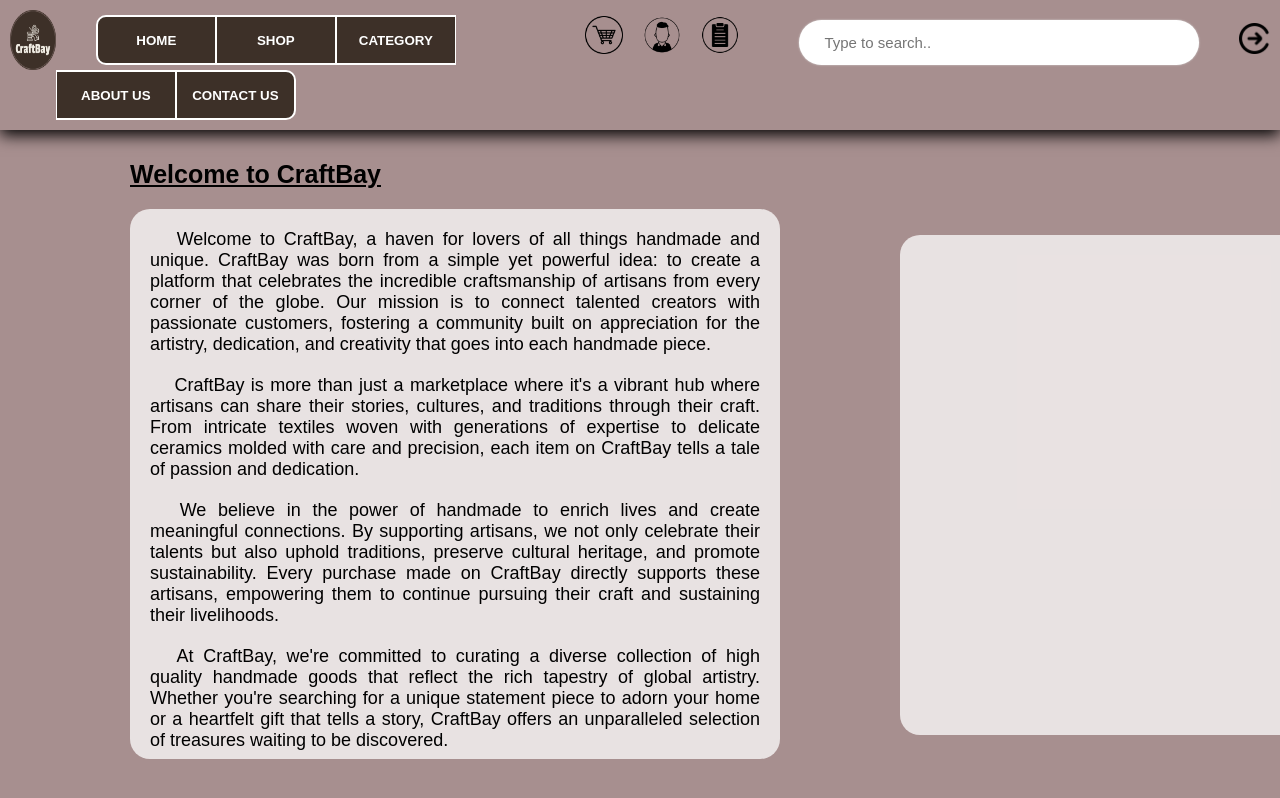
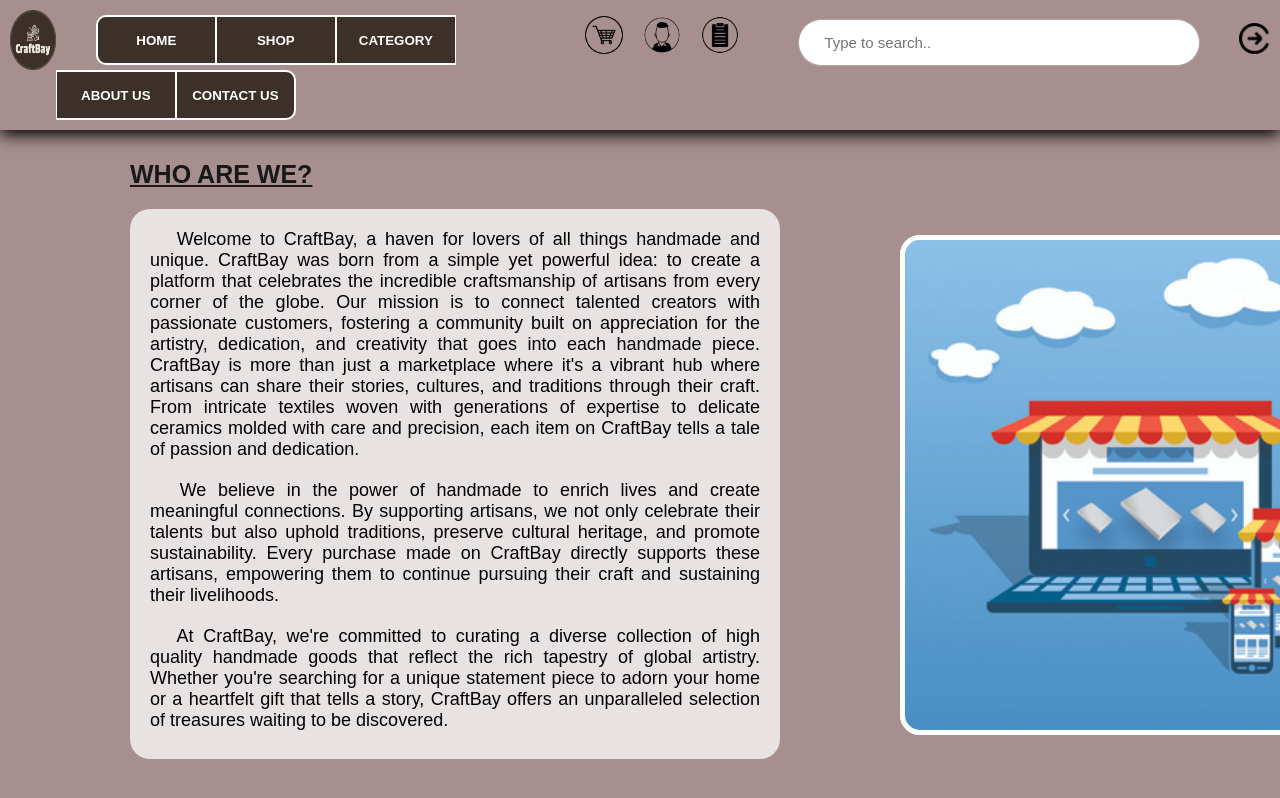
Before and after one commit to chamindu815/Craft_Bay, a React (Create React App) app: page /aboutus in a window 1280 px wide. Shown: the top 798 px of the page. Built offline with nearby package versions, Linux system fonts and the light colour scheme.

Commit message:
finalize

```diff
--- a/src/Components/AboutUs/aboutus.css
+++ b/src/Components/AboutUs/aboutus.css
@@ -10,6 +10,7 @@
   text-decoration: underline;
   font-weight: bold;
   font-size: 25px;
+  color: rgb(24, 24, 24);
 }
 
 .aboutus-description-container {
@@ -44,3 +45,14 @@
   display: flex;
   flex-direction: column;
 }
+
+.aboutus-img-bg{
+  width: 520px;
+  height: 520px;
+  border: 5px solid white;
+  border-radius: 20px;
+  /* padding-left: 36px;
+  padding-top: 30px; */
+  /* margin-left: 22px;
+  margin-top: 18px; */
+}
--- a/src/Components/AboutUs/aboutus.jsx
+++ b/src/Components/AboutUs/aboutus.jsx
@@ -1,12 +1,13 @@
 import React from "react";
 import "./aboutus.css";
+import aboutusimg from "../Assets/About US.jpg"
 
 const aboutus = () => {
   return (
     <div className="aboutus-bg">
       <div>
         <div className="aboutus-title">
-          <span>Welcome to CraftBay</span>
+          <span>WHO ARE WE?</span>
         </div>
         <div>
           <div className="aboutus-description-container">
@@ -20,13 +21,7 @@
                 globe. Our mission is to connect talented creators with
                 passionate customers, fostering a community built on
                 appreciation for the artistry, dedication, and creativity that
-                goes into each handmade piece.
-              </span>
-              </div>
-
-              <div className="p1">
-              <span>
-              &emsp; CraftBay is more than just a marketplace where it's a vibrant
+                goes into each handmade piece. CraftBay is more than just a marketplace where it's a vibrant
                 hub where artisans can share their stories, cultures, and
                 traditions through their craft. From intricate textiles woven
                 with generations of expertise to delicate ceramics molded with
@@ -62,7 +57,9 @@
         </div>
       </div>
       <div>
-        <div className="aboutus-img-container"></div>
+        <div className="aboutus-img-container">
+        <img className="aboutus-img-bg" src={aboutusimg} alt="" />
+        </div>
       </div>
     </div>
   );
--- a/src/Components/AdminUpdateProduct/adminupdateproduct.jsx
+++ b/src/Components/AdminUpdateProduct/adminupdateproduct.jsx
@@ -65,13 +65,10 @@
           <label className="form-update-name"> Product Name:</label>
           <label className="form-update-img">Image:</label>
           <label className="form-update-des">Description:</label>
-          {/* <label className="form-update-buying-price">Buying Price:</label> */}
-          {/* <label className="form-update-selling-price">Buying Date:</label> */}
-          {/* <label className="form-update-selling-price">Selling Price:</label> */}
           <label className="form-update-qnt">Quantity:</label>
           <label className="form-update-category">Category:</label>
-          <label className="form-update-bp-tbl">Buying Price Table:</label>
-          <label className="form-update-sp-tbl">Selling Price Table:</label>
+          <label className="form-update-bp-tbl">Buying Prices:</label>
+          <label className="form-update-sp-tbl">Selling Prices:</label>
         </div>
 
         <div className="prod-update-txtbox">
--- a/src/Components/Home/Home.css
+++ b/src/Components/Home/Home.css
@@ -20,7 +20,7 @@
     font-weight: bold;
     border: 3px solid #f1f1f1;
     position: absolute;
-    top: 50%;
+    top: 45%;
     left: 50%;
     transform: translate(-50%, -50%);
     z-index: 2;
--- a/src/Components/Navigation/navigation.jsx
+++ b/src/Components/Navigation/navigation.jsx
@@ -21,17 +21,17 @@
             <a href="./home">HOME</a>
           </button>
           <button className="nav-btn-shop">
-            <a href="#">SHOP</a>
+            <a href="./shop">SHOP</a>
           </button>
 
           <div class="dropdown">
           <button className="nav-btn-category">CATEGORY</button>
           <div class="dropdown-content">
             <a href="./products">Wooden</a>
-            <a href="#">Metal</a>
-            <a href="#">Textile</a>
-            <a href="#">Clay</a>
-            <a href="#">Leather</a>
+            <a href="./products">Metal</a>
+            <a href="./products">Textile</a>
+            <a href="./products">Clay</a>
+            <a href="./products">Leather</a>
           </div>
           </div>
 
```
Also changed, not shown: src/Components/Assets/About US.jpg (added).
